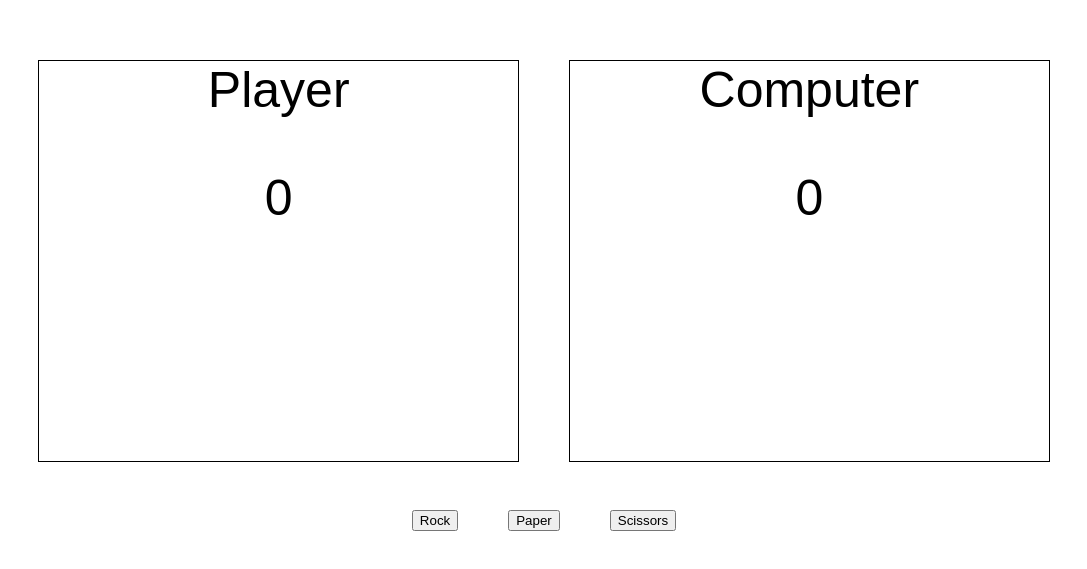
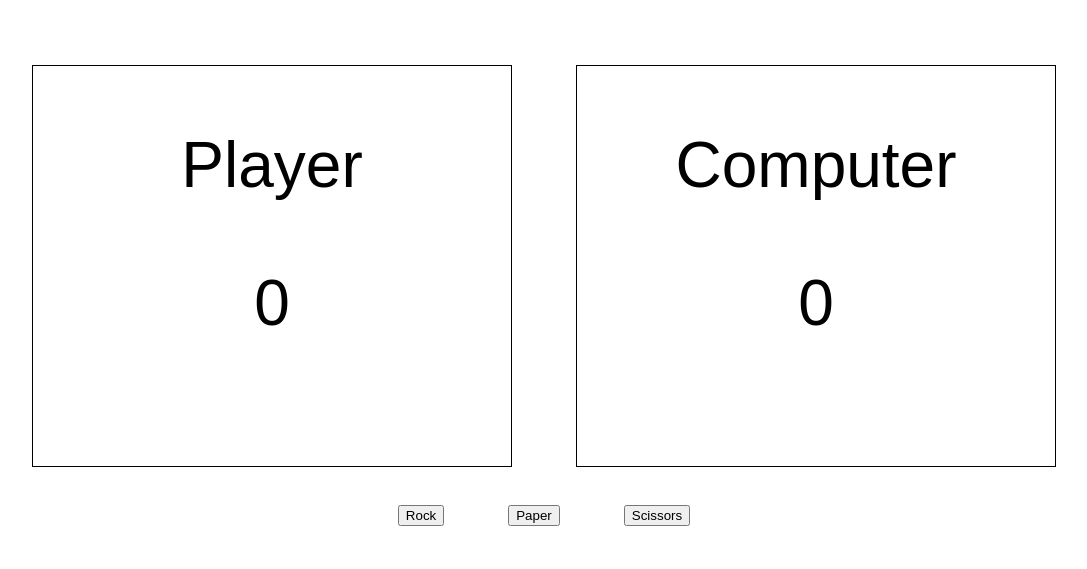
Before and after one commit to LoftyLettuce/odin-rock-paper, a plain HTML site: page index.html in a window 1280 px wide. Shown: the part 113-682 px from the top of the page, without its empty margins (96-1183 px from the left). Drawn offline with Linux system fonts and the light colour scheme.

Commit message:
Make scoreboard and button more dynamic

```diff
--- a/styles.css
+++ b/styles.css
@@ -5,17 +5,17 @@ body
   flex-direction: column;
   align-items: center;
   justify-content: center;
-  gap: 50px;
+  gap: 5vh;
 }
 .score-board, .choices
 {
   display: flex;
-  gap: 50px;
+  gap: 5vw;
 }
 .score-board
 {
-  width: 80%;
-  height: 50%;
+  width: 80vw;
+  height: 50vh;
   justify-content: space-between;
 }
 .plr, .pc
@@ -24,6 +24,9 @@ body
   height: 100%;
   border: 1px solid;
   text-align: center;
-  font-size: 50px;
+  font-size: 5vw;
   font-family: sans-serif;
+  display: flex;
+  flex-direction: column;
+  justify-content: center;
 }
```
